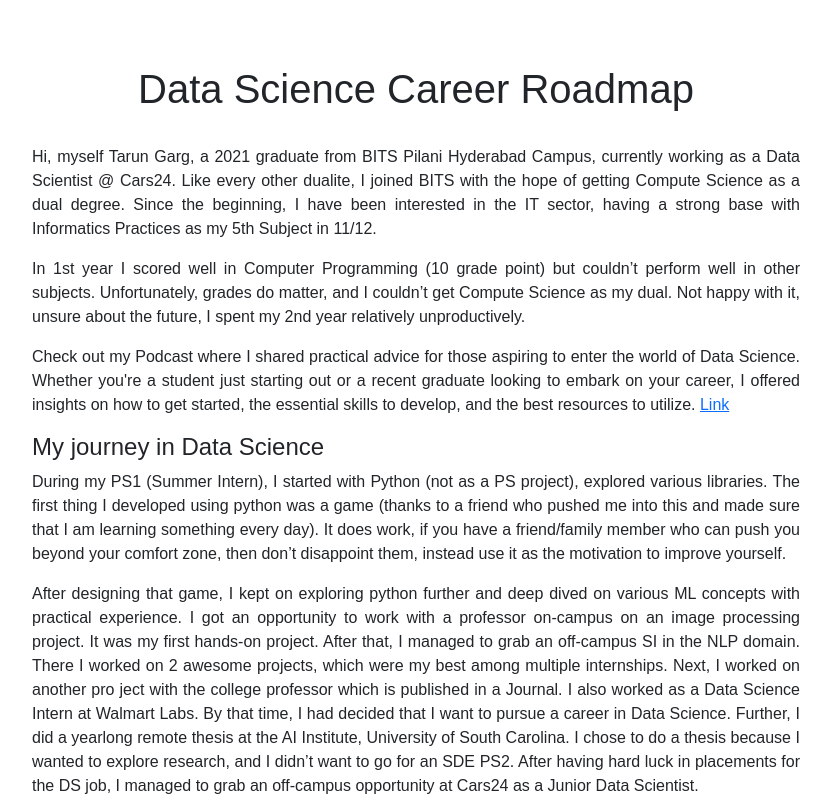
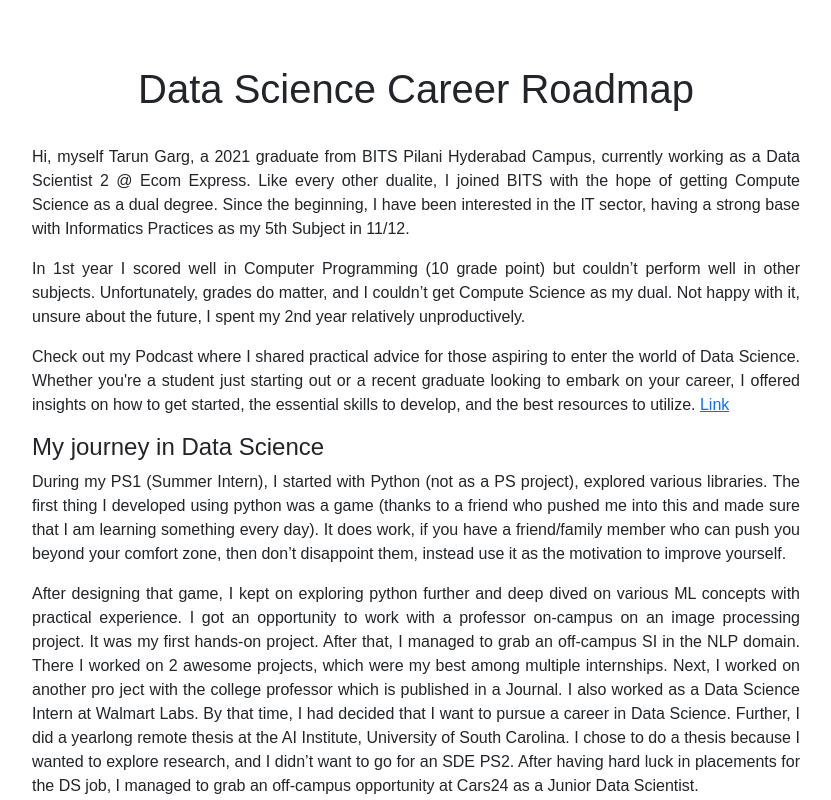
Before and after one commit to Tarungarg98/Tarungarg98.github.io, a React (Create React App) app: page /data-science-journey in a window 1280 px wide. Shown: the top 800 px of the page, without its empty margins (224-1055 px from the left). Built offline with nearby package versions, Linux system fonts and the light colour scheme; the HTML template or start-up script is replaced by a standard one.

Commit message:
Update ds_journey.js

```diff
--- a/src/components/DS_Journey/ds_journey.js
+++ b/src/components/DS_Journey/ds_journey.js
@@ -13,10 +13,10 @@ const DS_Journey = () => {
       <br></br>
       <p>
         Hi, myself Tarun Garg, a 2021 graduate from BITS Pilani Hyderabad
-        Campus, currently working as a Data Scientist @ Cars24. Like every other
-        dualite, I joined BITS with the hope of getting Compute Science as a
-        dual degree. Since the beginning, I have been interested in the IT
-        sector, having a strong base with Informatics Practices as my 5th
+        Campus, currently working as a Data Scientist 2 @ Ecom Express. Like
+        every other dualite, I joined BITS with the hope of getting Compute
+        Science as a dual degree. Since the beginning, I have been interested in
+        the IT sector, having a strong base with Informatics Practices as my 5th
         Subject in 11/12.
       </p>
       <p>
@@ -100,7 +100,7 @@ const DS_Journey = () => {
         Detection. In this project I worked on predicting fraudulent patterns in
         a transaction using historical data of dealers data, auction patters and
         seller - dealer collusion. This was my first experience working with
-        large data, so optimizing the algorithms was essential. Currently I am
+        large data, so optimizing the algorithms was essential. Recently I am
         working on Auction Efficiency. The tech stack revolves primarily around
         Python and SQL.
       </p>
```
